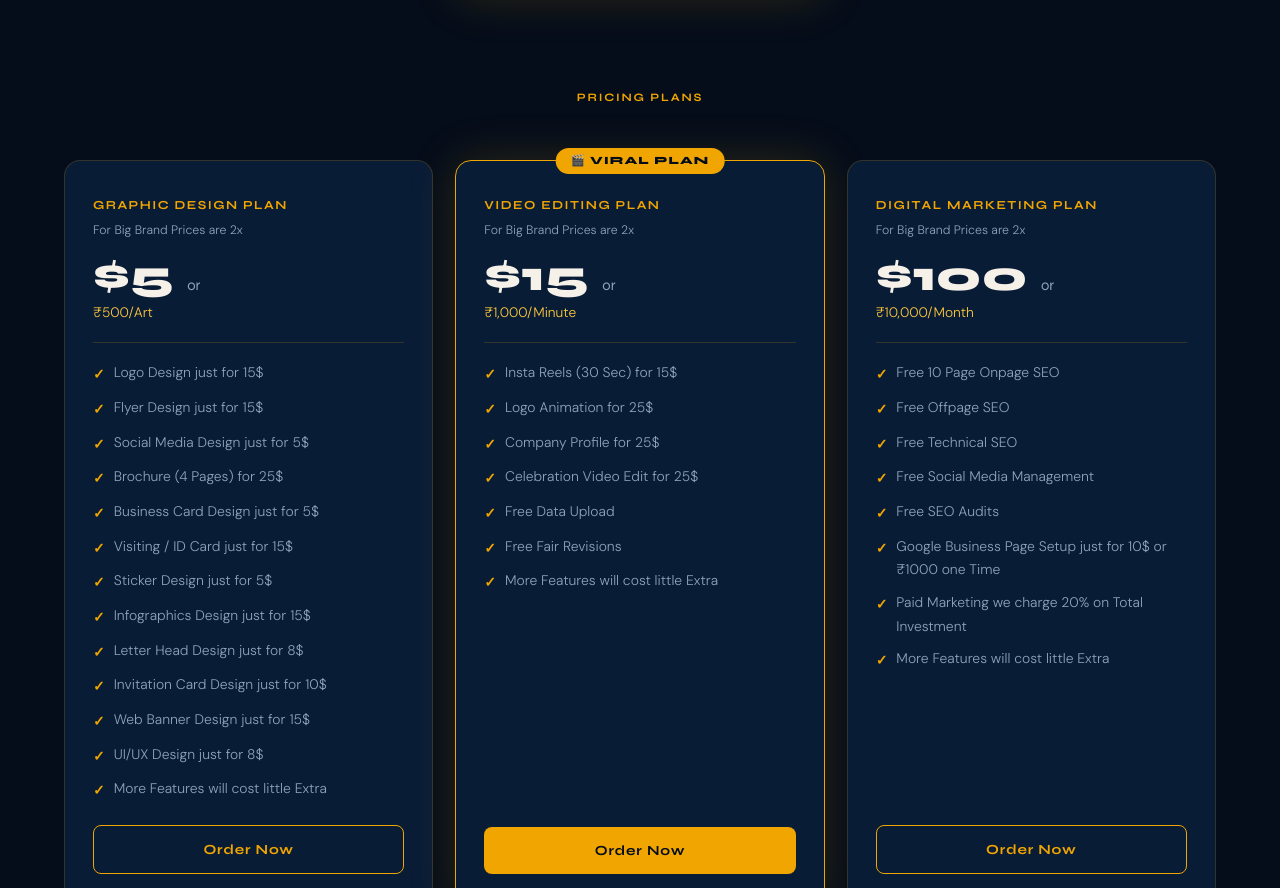
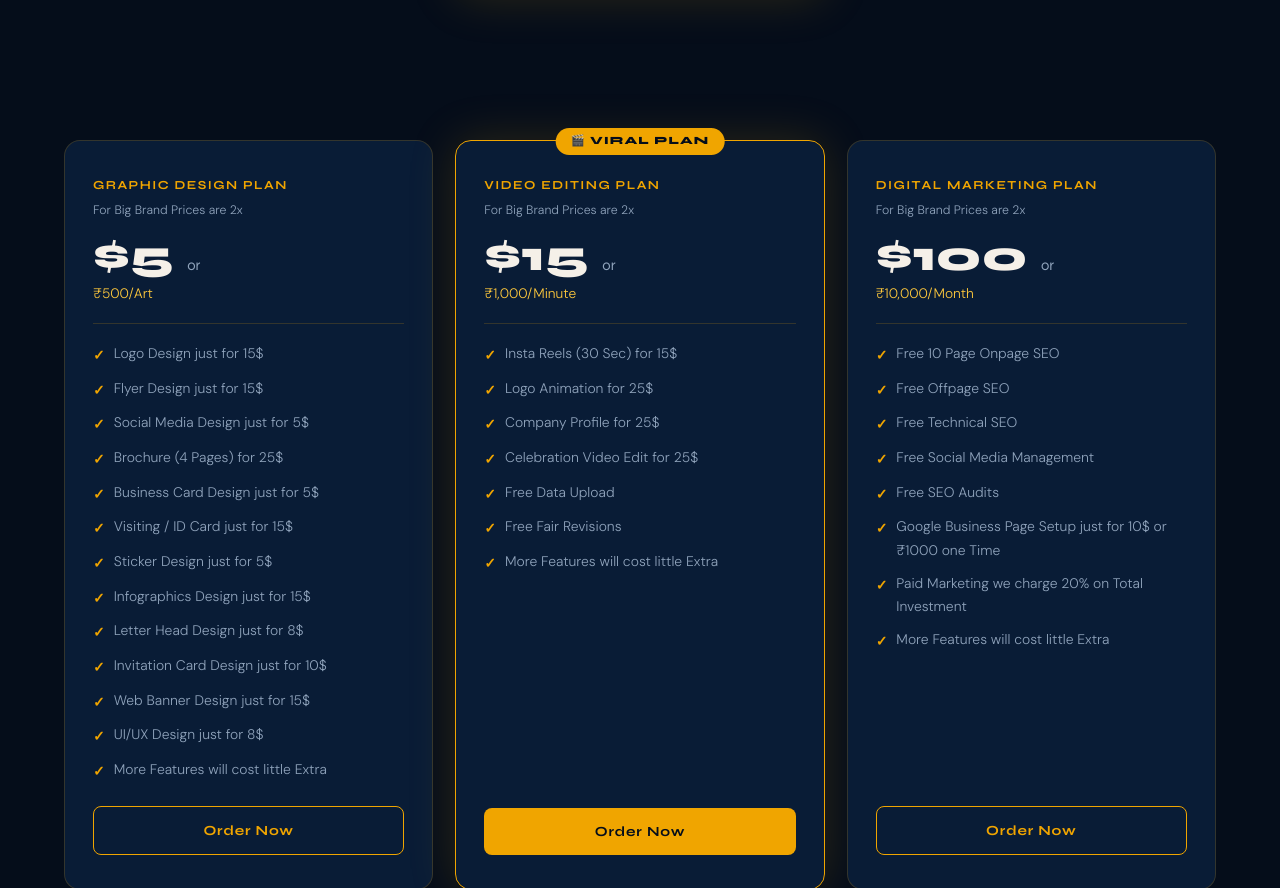
Before and after one commit to bpshbp/W1E, a website: page index.html in a window 1280 px wide. Shown: the part 5012-5900 px from the top of the page. Drawn offline with Linux system fonts and the light colour scheme.

Commit message:
Update index.html

```diff
--- a/index.html
+++ b/index.html
@@ -1025,8 +1025,8 @@ footer {
 <!-- ═══ PRICING — BRANDS ═══ -->
 <section class="section" style="padding-top:0;">
   <div style="text-align:center;" class="reveal">
-    <p class="section-label">Pricing Plans</p>
-   <!-- <h2 class="section-title">We are Offering Competitive Prices for <em>Small &amp; Big Brands</em></h2> -->
+    <!--<p class="section-label">Pricing Plans</p>
+    <h2 class="section-title">We are Offering Competitive Prices for <em>Small &amp; Big Brands</em></h2> -->
   </div>
   <div class="pricing-grid">
     <div class="price-card reveal">
```
